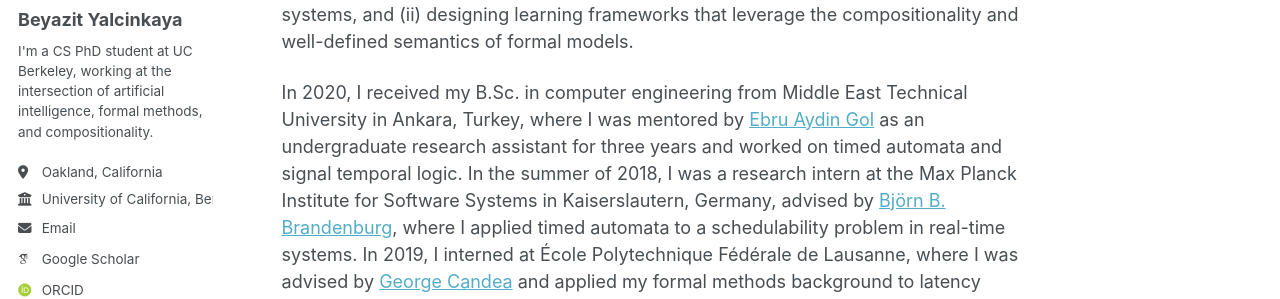
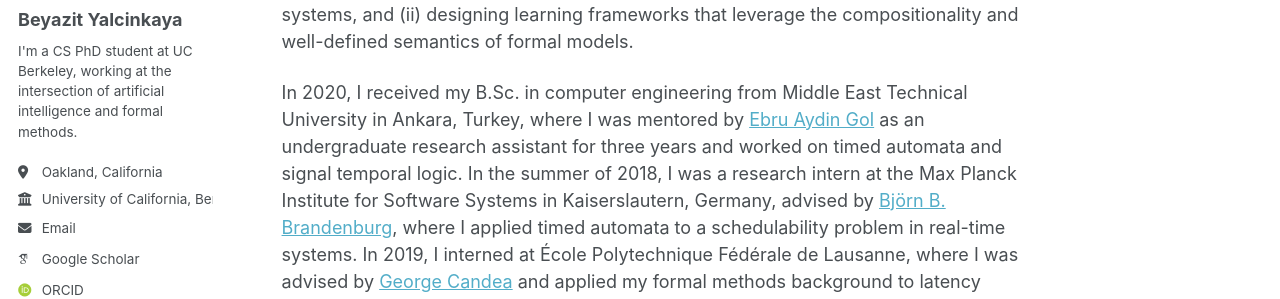
Before and after one commit to beyazit-y/beyazit-y.github.io, a Jekyll site: the page built from _pages/about.md, in a window 1280 px wide. Shown: the part 282-581 px from the top of the page. Built offline with Jekyll 4.4.1, drawn with Linux system fonts in a browser that asks for light colours; some web fonts are replaced.

Commit message:
Update _config.yml

```diff
--- a/_config.yml
+++ b/_config.yml
@@ -24,7 +24,7 @@ author:
   avatar           : "beyazit-x.jpg"
   name             : "Beyazit Yalcinkaya"
   pronouns         : # "he/him"
-  bio              : "I'm a CS PhD student at UC Berkeley, working at the intersection of artificial intelligence, formal methods, and compositionality."
+  bio              : "I'm a CS PhD student at UC Berkeley, working at the intersection of artificial intelligence and formal methods."
   location         : "Oakland, California"
   employer         : "University of California, Berkeley"
   URI              : "https://beyazit-x.github.io/"
```
